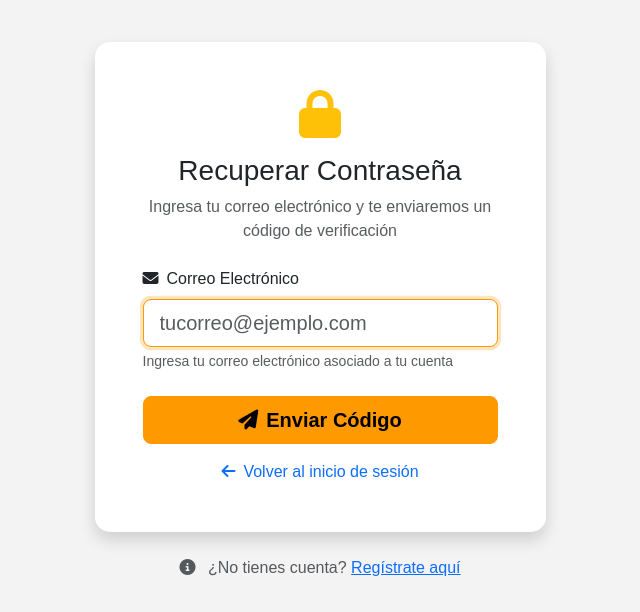
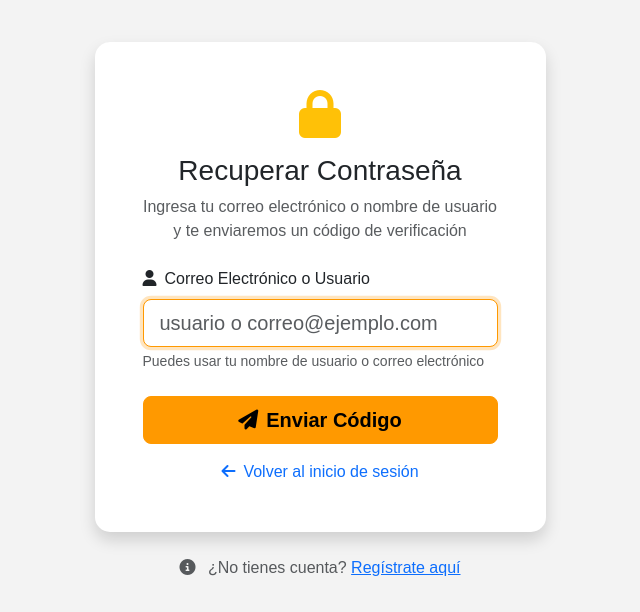
Before and after one commit to Ivanandres05/flash-marketplace, a Django app: page /cuenta/solicitar-recuperacion/ in a window 1280 px wide. Shown: the part 211-823 px from the top of the page, without its empty margins (320-960 px from the left). Run offline with Django 4.2, Linux system fonts and the light colour scheme.

Commit message:
Permitir recuperación de contraseña con username o email

```diff
--- a/apps/accounts/views.py
+++ b/apps/accounts/views.py
@@ -320,14 +320,16 @@ def request_password_reset(request):
         return redirect('core:home')
 
     if request.method == 'POST':
-        email = request.POST.get('email', '').strip()
+        identifier = request.POST.get('email', '').strip()  # Puede ser email o username
 
-        if not email:
-            messages.error(request, 'Por favor ingresa un correo electrónico.')
+        if not identifier:
+            messages.error(request, 'Por favor ingresa tu correo electrónico o nombre de usuario.')
             return render(request, 'accounts/request_password_reset.html')
 
         try:
-            user = User.objects.get(email=email)
+            # Buscar por email o username
+            from django.db.models import Q
+            user = User.objects.get(Q(email=identifier) | Q(username=identifier))
 
             print(f"🔍 Usuario encontrado: {user.username} ({user.email})")
 
@@ -490,21 +492,21 @@ El equipo de Flash Marketplace
             email_thread.join(timeout=5.0)
             print("✅ Thread finalizado o timeout alcanzado")
 
-            # Guardar el email en la sesión para el siguiente paso
-            request.session['reset_email'] = email
+            # Guardar el identifier en la sesión para el siguiente paso
+            request.session['reset_identifier'] = identifier
 
             # Mensaje personalizado según donde se envió
             if destination_email_thread != user_email:
                 messages.success(request, f'Se ha enviado un código de verificación a tu correo alternativo: {destination_email_thread}')
             else:
-                messages.success(request, f'Se ha enviado un código de verificación a {email}')
+                messages.success(request, f'Se ha enviado un código de verificación a tu correo: {destination_email_thread}')
 
             return redirect('accounts:verify-reset-code')
 
         except User.DoesNotExist:
-            print(f"⚠️  Usuario no encontrado con email: {email}")
-            # Por seguridad, no revelar si el email existe o no
-            messages.success(request, f'Si el email {email} está registrado, recibirás un código de verificación.')
+            print(f"⚠️  Usuario no encontrado con email/username: {identifier}")
+            # Por seguridad, no revelar si el usuario existe o no
+            messages.success(request, f'Si el email o usuario está registrado, recibirás un código de verificación.')
             return redirect('accounts:verify-reset-code')
         except Exception as e:
             print(f"❌ ERROR CRÍTICO: {type(e).__name__}: {e}")
--- a/templates/accounts/request_password_reset.html
+++ b/templates/accounts/request_password_reset.html
@@ -12,7 +12,7 @@
                     <div class="text-center mb-4">
                         <i class="fas fa-lock fa-3x text-warning mb-3"></i>
                         <h3 class="card-title">Recuperar Contraseña</h3>
-                        <p class="text-muted">Ingresa tu correo electrónico y te enviaremos un código de verificación</p>
+                        <p class="text-muted">Ingresa tu correo electrónico o nombre de usuario y te enviaremos un código de verificación</p>
                     </div>
 
                     {% if messages %}
@@ -31,19 +31,19 @@
 
                         <div class="mb-4">
                             <label for="email" class="form-label">
-                                <i class="fas fa-envelope me-2"></i>Correo Electrónico
+                                <i class="fas fa-user me-2"></i>Correo Electrónico o Usuario
                             </label>
                             <input
-                                type="email"
+                                type="text"
                                 class="form-control form-control-lg"
                                 id="email"
                                 name="email"
-                                placeholder="tucorreo@ejemplo.com"
+                                placeholder="usuario o correo@ejemplo.com"
                                 required
                                 autofocus
                             >
                             <div class="form-text">
-                                Ingresa tu correo electrónico asociado a tu cuenta
+                                Puedes usar tu nombre de usuario o correo electrónico
                             </div>
                         </div>
 
```
